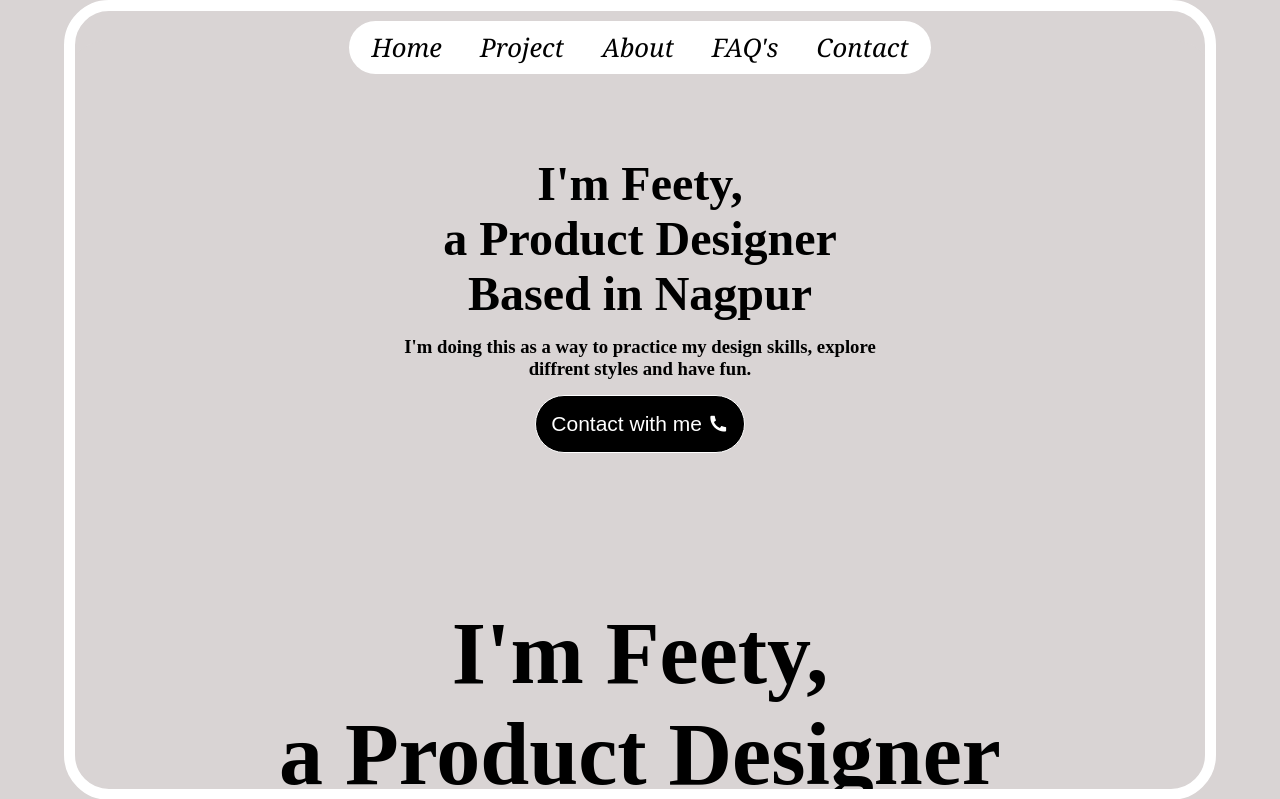
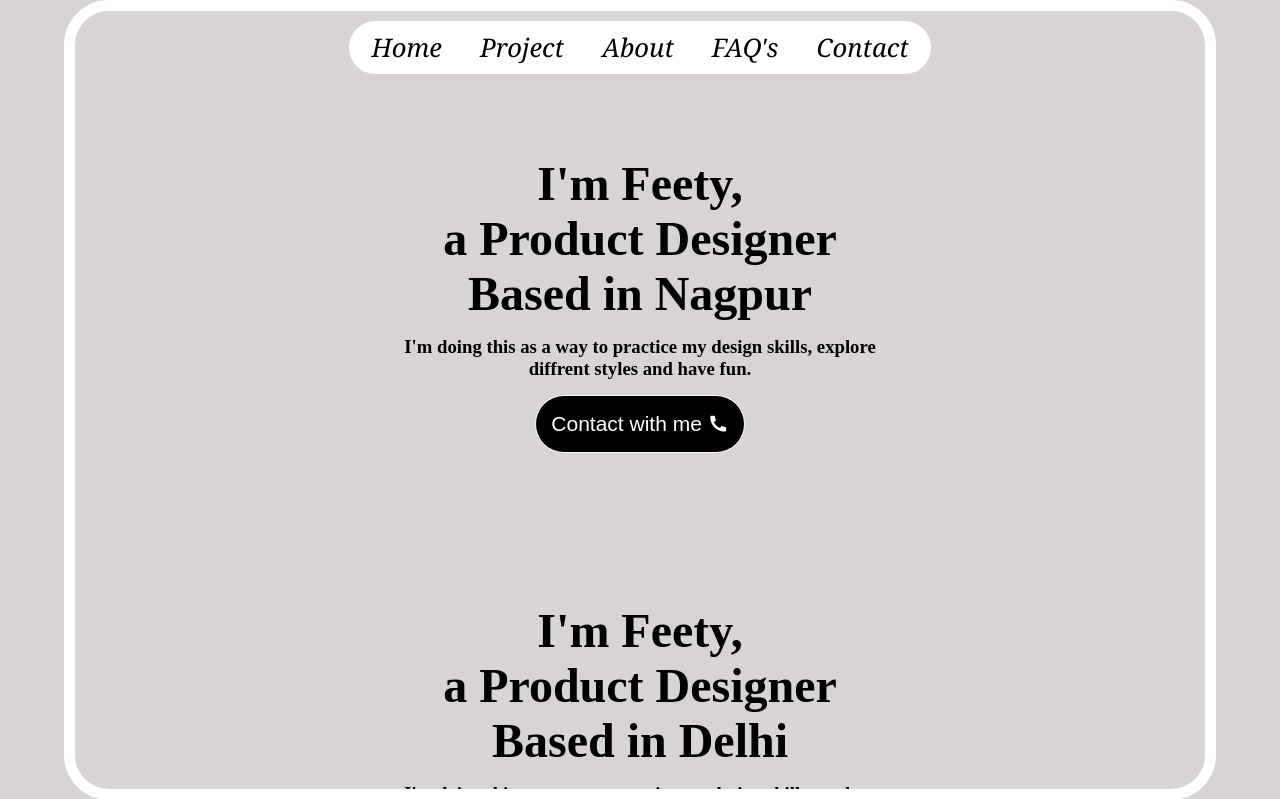
Before and after one commit to Shree-Aasre/Footwear, a plain HTML site: page index.html in a window 1280 px wide. Shown: the top 799 px of the page. Drawn offline with nearby package versions, Linux system fonts and the light colour scheme.

Commit message:
Update style.css

```diff
--- a/style.css
+++ b/style.css
@@ -152,7 +152,7 @@ main {
 #page3 h1 {
     text-align: center;
     background-color: transparent;
-    font-size: 11vh;
+    font-size: 300%;
 }
 
 #page3 h3 {
```
